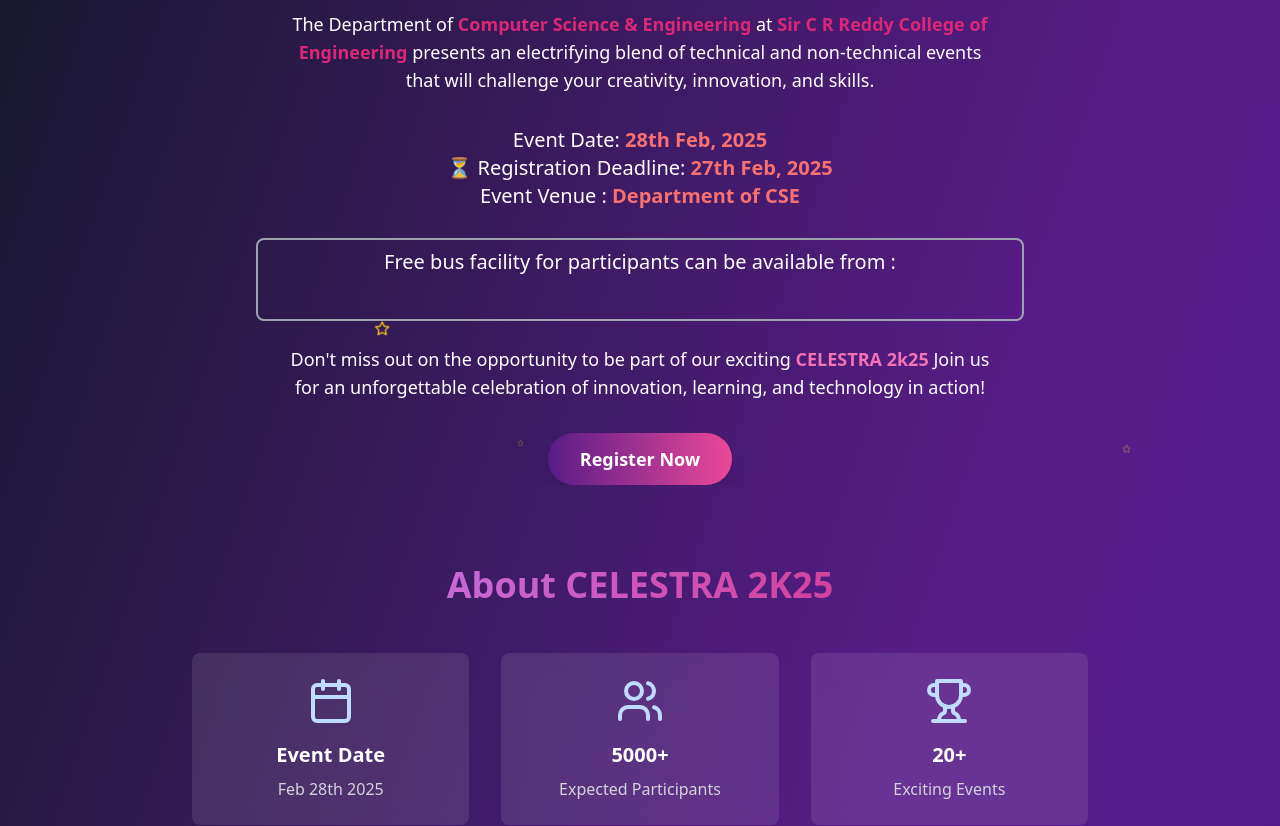
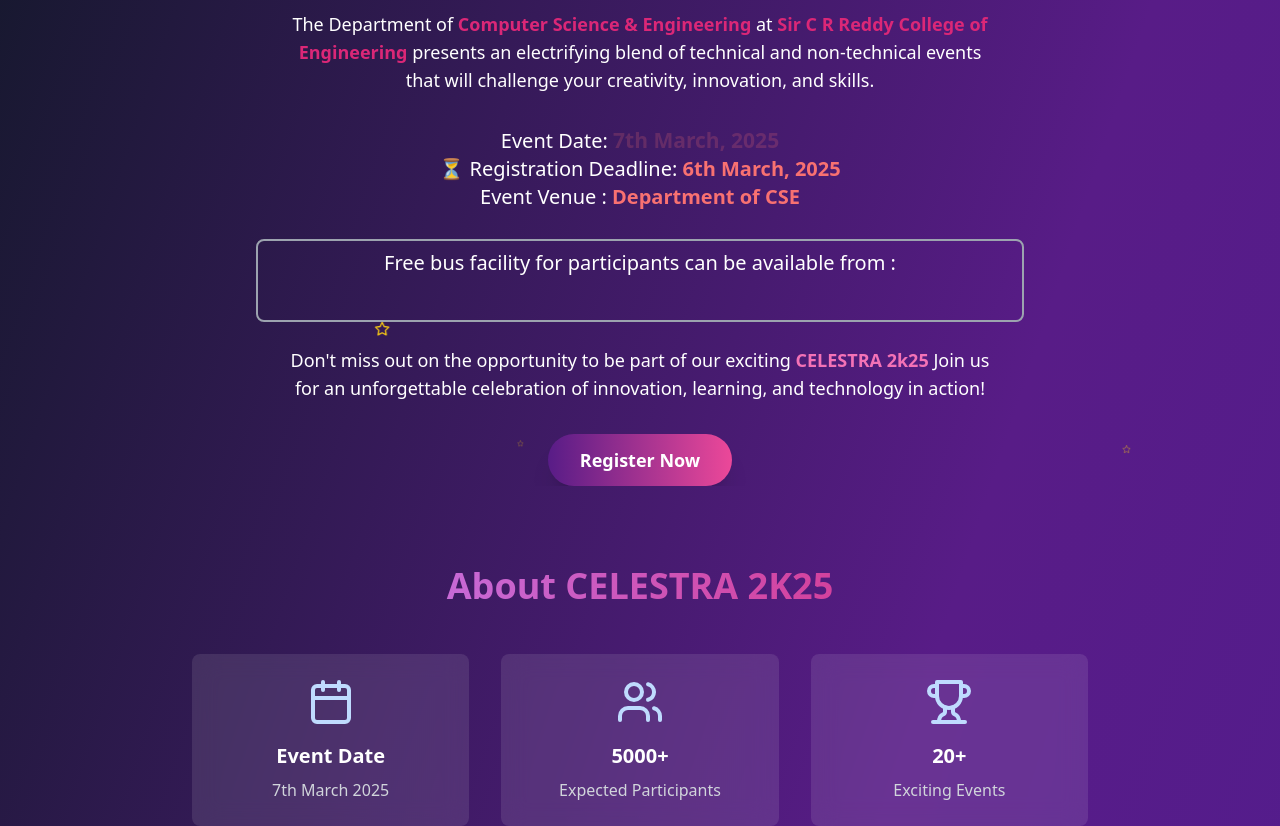
Before and after one commit to simha10/TechFest-Website, a React (Vite) app: page / in a window 1280 px wide. Shown: the part 380-1206 px from the top of the page. Built offline with nearby package versions, Linux system fonts and the light colour scheme.

Commit message:
updated date

```diff
--- a/package.json
+++ b/package.json
@@ -10,6 +10,7 @@
     "preview": "vite preview"
   },
   "dependencies": {
+    "animate.css": "^4.1.1",
     "framer-motion": "^11.0.8",
     "lucide-react": "^0.344.0",
     "react": "^18.3.1",
--- a/src/components/About.jsx
+++ b/src/components/About.jsx
@@ -36,7 +36,7 @@
 
         <div className="grid grid-cols-1 sm:grid-cols-2 md:grid-cols-3 gap-6 md:gap-8 mb-8 md:mb-12">
           {[
-            { icon: Calendar, title: "Event Date", desc: "Feb 28th 2025" },
+            { icon: Calendar, title: "Event Date", desc: "7th March 2025" },
             { icon: Users, title: "5000+", desc: "Expected Participants" },
             { icon: Trophy, title: "20+", desc: "Exciting Events" }
           ].map(({ icon: Icon, title, desc }, index) => (
--- a/src/components/Home.jsx
+++ b/src/components/Home.jsx
@@ -1,5 +1,4 @@
 import React from "react";
-import Marquee from "react-marquee-slider";
 import { motion } from "framer-motion";
 import { Sparkles, Star, } from "lucide-react";
 
@@ -108,12 +107,12 @@
           transition={{ duration: 0.8, delay: 1 }}
           className="text-lg md:text-xl text-white mb-6"
         >
-              Event Date: <span className="text-red-400 font-bold">28th Feb, 2025</span> <br />
-          ⏳ Registration Deadline: <span className="text-red-400 font-bold">27th Feb, 2025</span><br/>
+              Event Date: <span className="drop text-red-400 font-bold">7th March, 2025</span> <br />
+          ⏳ Registration Deadline: <span className="text-red-400 font-bold">6th March, 2025</span><br/>
               Event Venue : <span className="text-red-400 font-bold">Department of CSE</span><br/><br/>
               <div className="border-2 border-gray-400 p-2 rounded-lg">
               Free bus facility for participants can be available from :<br/>
-              <marquee behavior="" direction="">Vijayawada, Nuzvid, Katrenipadu, Kaikaluru, Kamavarapu kota, Bhimadolu, Jalipudi, Kondalarao Palem, Dharmaji Gudem, GunduGolanu, Galayagudem, Gudivada </marquee>
+              <span className="inline-block animate-pulse text-red-400 font-bold"><marquee behavior="" direction="">Vijayawada, Nuzvid, Katrenipadu, Kaikaluru, Kamavarapu kota, Bhimadolu, Jalipudi, Kondalarao Palem, Dharmaji Gudem, GunduGolanu, Galayagudem, Gudivada </marquee></span>
               </div>
         </motion.p>
 
--- a/src/index.css
+++ b/src/index.css
@@ -20,3 +20,23 @@
   -ms-overflow-style: none;  /* IE and Edge */
   scrollbar-width: none;  /* Firefox */
 }
+
+.drop {
+  position: relative; /* To allow positioning */
+  animation: drop-animation 2s linear 2s infinite; /* Applying the animation */
+}
+
+/* Keyframes for the dropping effect */
+@keyframes drop-animation {
+  0% {
+      font-size: 20px; /* Start from above the viewport */
+      opacity: 0; /* Start invisible */
+  }
+  80% {
+      opacity: 1;
+      font-size: 25px; /* Become visible */
+  }
+  100% {
+      font-size: 30px; /* Drop to the original position */
+  }
+}
```
Also changed, not shown: 1 other file (tests, documents, lock files or other folders).
